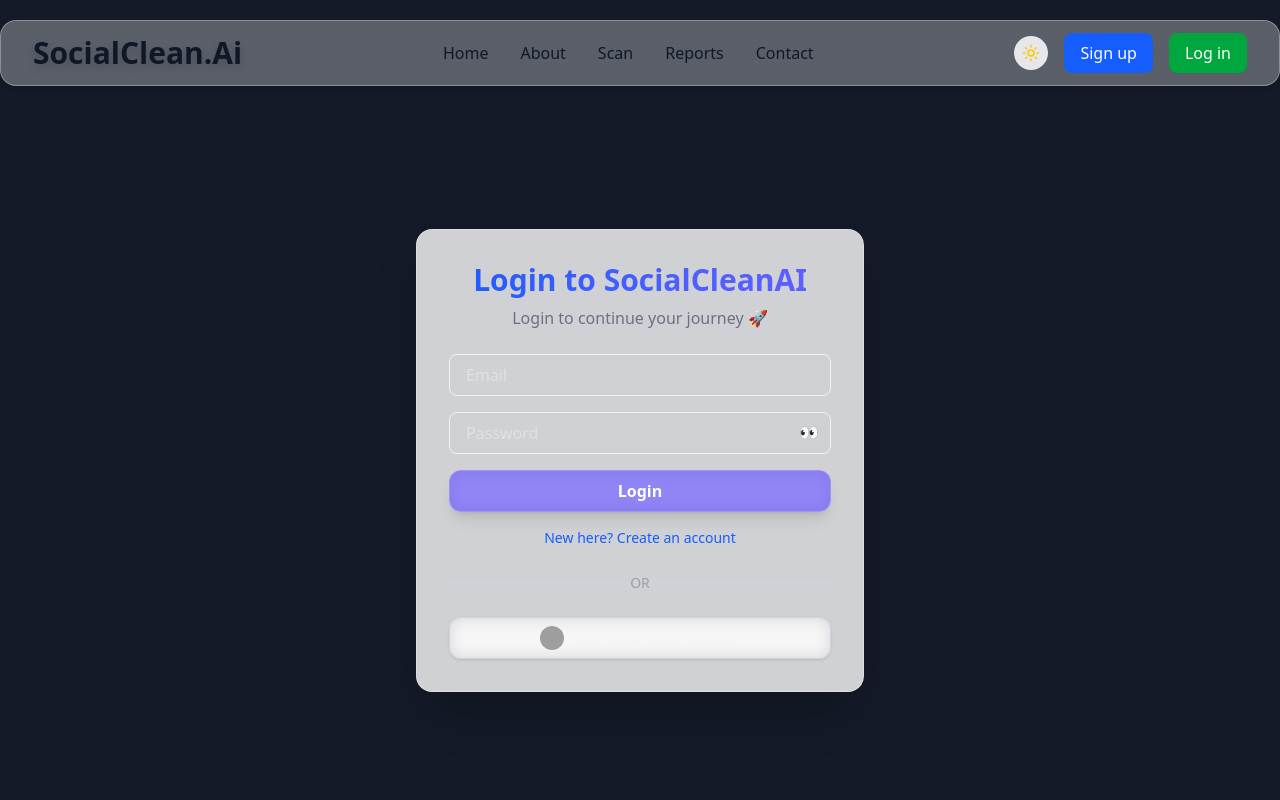
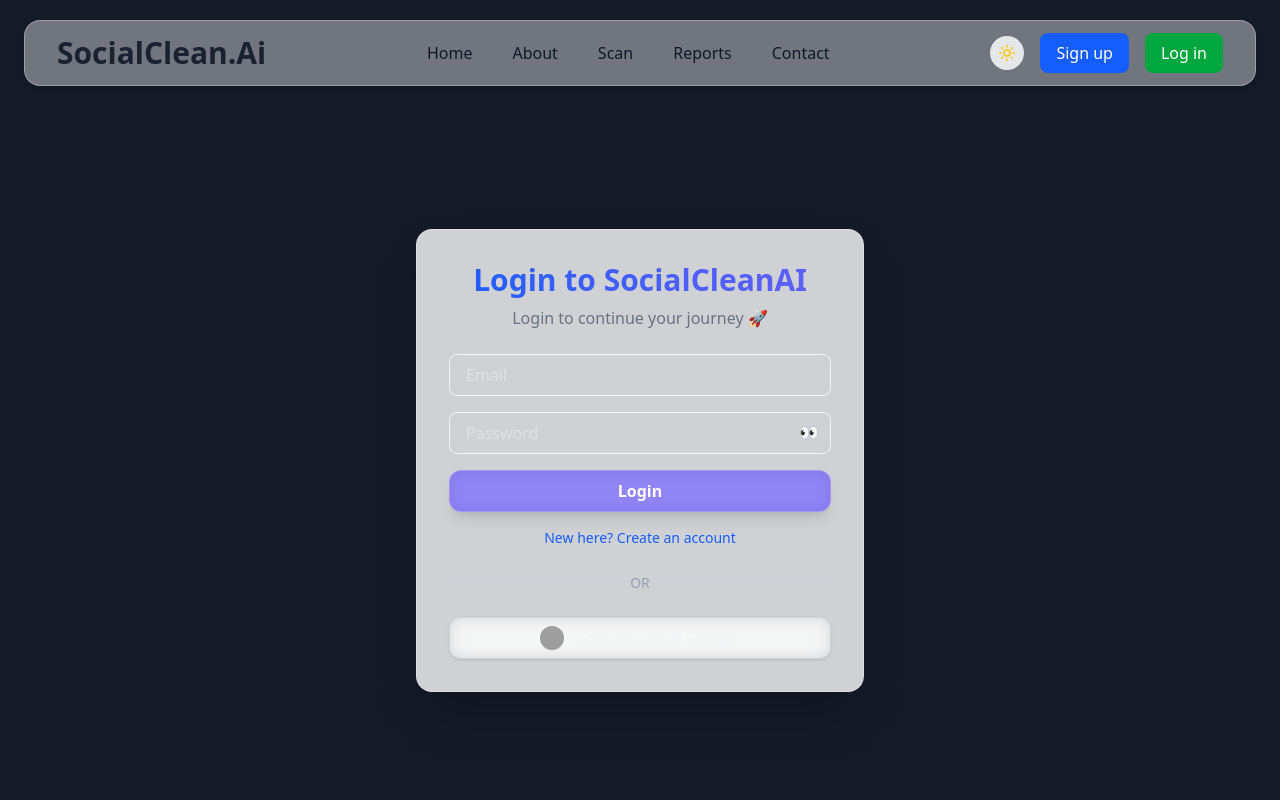
Before and after one commit to arfatkazi/SocialClean.AI, a React (Vite) app in the folder frontend/socialcleanAI/: page /login in a window 1280 px wide. Shown: the top 800 px of the page. Built offline with nearby package versions, Linux system fonts and the light colour scheme; grey boxes are pictures that could not be loaded.

Commit message:
changes into HeroCopy component and Navbar component

```diff
--- a/frontend/socialcleanAI/src/components/Homepage/HeroCopy.jsx
+++ b/frontend/socialcleanAI/src/components/Homepage/HeroCopy.jsx
@@ -46,7 +46,7 @@ const HeroCopy = () => {
   return (
     <section
       ref={ref}
-      className="relative flex flex-col items-center justify-center px-4 sm:px-10 py-28 sm:py-36 min-h-[100vh] overflow-hidden"
+      className="relative flex flex-col items-center justify-center px-4 sm:px-6 md:px-10 py-24 sm:py-28 md:py-36 min-h-[100vh] overflow-hidden mb-28 sm:mb-36"
       style={{ perspective: "1000px" }}
     >
       {/* BACKGROUND IMAGES */}
@@ -54,7 +54,7 @@ const HeroCopy = () => {
         <motion.img
           key={i}
           src="/HERO_IMG.png"
-          className={`absolute inset-0 w-full h-full object-cover mt-30 ${
+          className={`absolute inset-0 w-full h-full object-cover object-center ${
             i === 2 ? "opacity-30 mix-blend-screen" : ""
           }`}
           style={{
@@ -68,11 +68,11 @@ const HeroCopy = () => {
 
       {/* CONTENT */}
       <div
-        className="relative z-20 text-center max-w-3xl"
+        className="relative z-20 text-center max-w-[90%] sm:max-w-2xl md:max-w-3xl"
         style={{ opacity: textOpacitySpring }}
       >
         {/* HEADING */}
-        <h1 className="text-4xl sm:text-6xl -mt-60 md:text-7xl font-extrabold leading-tight text-white mb-6">
+        <h1 className="text-3xl lg:-mt-80 lg:mb-7  sm:text-5xl md:text-7xl font-extrabold leading-tight text-white mb-16 sm:mb-20 md:mb-24 mt-[-60px] sm:mt-[-100px] md:mt-[-150px]">
           {headingWords.map((word, index) => (
             <motion.span
               key={index}
@@ -92,7 +92,7 @@ const HeroCopy = () => {
 
         {/* BUTTONS */}
         <motion.div
-          className="flex flex-col sm:flex-row justify-center gap-3 sm:gap-5"
+          className="flex flex-col sm:flex-row justify-center gap-3 sm:gap-5 w-full"
           initial={{ opacity: 0, y: 30 }}
           animate={{ opacity: 1, y: 0 }}
           transition={{
@@ -108,7 +108,7 @@ const HeroCopy = () => {
               boxShadow: "0px 12px 24px rgba(99,102,241,0.4)",
             }}
             whileTap={{ scale: 0.94 }}
-            className="px-6 sm:px-8 py-3 sm:py-4 rounded-full bg-indigo-600/60 backdrop-blur-xl border border-white/20 text-white font-semibold shadow-md"
+            className="px-6 sm:px-8 py-3 sm:py-4 rounded-full bg-indigo-600/60 backdrop-blur-xl border border-white/20 text-white font-semibold shadow-md w-full sm:w-auto"
           >
             Get Started
           </motion.button>
@@ -121,7 +121,7 @@ const HeroCopy = () => {
               color: "#4f46e5",
             }}
             whileTap={{ scale: 0.94 }}
-            className="px-6 sm:px-8 py-3 sm:py-4 rounded-full border border-indigo-400/50 backdrop-blur-xl bg-white/10 text-white font-semibold"
+            className="px-6 sm:px-8 py-3 sm:py-4 rounded-full border border-indigo-400/50 backdrop-blur-xl bg-white/10 text-white font-semibold w-full sm:w-auto"
           >
             Learn More
           </motion.button>
--- a/frontend/socialcleanAI/src/components/Navbar.jsx
+++ b/frontend/socialcleanAI/src/components/Navbar.jsx
@@ -8,7 +8,7 @@ export default function Navbar() {
   const [isOpen, setIsOpen] = useState(false);
   const [isAuthenticated, setIsAuthenticated] = useState(false);
   const [menuOpen, setMenuOpen] = useState(false);
-  const [darkMode, setDarkMode] = useState(true); // default dark
+  const [darkMode, setDarkMode] = useState(true);
 
   const location = useLocation();
   const navigate = useNavigate();
@@ -21,13 +21,11 @@ export default function Navbar() {
     { to: "/contact", label: "Contact" },
   ];
 
-  // ✅ Auth state
   useEffect(() => {
     const token = localStorage.getItem("token");
     setIsAuthenticated(!!token);
   }, [location.pathname]);
 
-  // ✅ Dark mode setup (global sync)
   useEffect(() => {
     const savedTheme = localStorage.getItem("theme");
     if (savedTheme === "light") {
@@ -51,7 +49,6 @@ export default function Navbar() {
     }
   };
 
-  // ✅ Logout
   const handleLogout = () => {
     localStorage.removeItem("token");
     setIsAuthenticated(false);
@@ -69,29 +66,25 @@ export default function Navbar() {
   };
 
   return (
-    <nav className="fixed top-0 left-0 right-0 z-[1000] mt-5">
-      <div
-        className="max-w-7xl mx-auto px-3 sm:px-6 lg:px-8 py-2 sm:py-3 flex items-center justify-between
-                    bg-white/30 dark:bg-gray-800/40 backdrop-blur-lg border border-white/30 dark:border-gray-400/40
-                    rounded-xl sm:rounded-2xl transition-colors duration-500 shadow-md"
-      >
+    <nav className="fixed top-0 left-0 right-0 z-[1000] px-2 sm:px-4 md:px-6 mt-3 sm:mt-5">
+      <div className="max-w-7xl mx-auto px-3 sm:px-6 lg:px-8 py-2 sm:py-3 flex items-center justify-between bg-white/40 dark:bg-black/40 backdrop-blur-lg border border-white/30 dark:border-gray-700 rounded-2xl transition-all duration-500 shadow-md">
         {/* Logo */}
         <motion.div
           initial={{ opacity: 0 }}
           animate={{ opacity: [0.3, 1, 0.3] }}
-          transition={{ repeat: Infinity, duration: 2, ease: "easeInOut" }}
-          whileHover={{ scale: 1.1, color: "#6366f1" }}
+          transition={{ repeat: Infinity, duration: 2 }}
+          whileHover={{ scale: 1.1 }}
         >
           <Link
             to="/"
-            className="text-2xl sm:text-3xl font-bold text-gray-900 dark:text-white drop-shadow-lg"
+            className="text-xl sm:text-2xl lg:text-3xl font-bold text-gray-900 dark:text-white whitespace-nowrap"
           >
             SocialClean.Ai
           </Link>
         </motion.div>
 
-        {/* Links */}
-        <div className="hidden md:flex flex-1 justify-center space-x-8">
+        {/* Desktop Nav */}
+        <div className="hidden md:flex flex-1 justify-center gap-6 lg:gap-10">
           {navLinks.map((link) => (
             <motion.div
               key={link.to}
@@ -101,11 +94,12 @@ export default function Navbar() {
             >
               <Link
                 to={link.to}
-                className={`text-gray-900 dark:text-white font-medium transition-all duration-300 hover:text-indigo-700 dark:hover:text-indigo-400 ${
+                className={`text-sm lg:text-base font-medium transition-all duration-300 hover:text-indigo-600 dark:hover:text-indigo-400 ${
                   location.pathname === link.to
                     ? "text-indigo-600 dark:text-indigo-400 font-semibold"
-                    : ""
-                }`}
+                    : "text-gray-900 dark:text-white"
+                }
+                `}
               >
                 {link.label}
               </Link>
@@ -113,32 +107,30 @@ export default function Navbar() {
           ))}
         </div>
 
-        {/* Right Section (Desktop) */}
-        <div className="hidden md:flex items-center space-x-4">
-          {/* Toggle */}
+        {/* Desktop Right Section */}
+        <div className="hidden md:flex items-center gap-3 lg:gap-4">
           <motion.button
             onClick={toggleDarkMode}
-            whileHover={{ rotate: 15, scale: 1.1 }}
-            className="p-2 rounded-full bg-gray-200 dark:bg-gray-700 hover:bg-gray-300 dark:hover:bg-gray-600 transition"
+            whileHover={{ scale: 1.1 }}
+            className="p-2 rounded-full bg-gray-200 dark:bg-gray-700"
           >
             {darkMode ? (
-              <Sun className="text-yellow-400" size={18} />
+              <Sun size={18} className="text-yellow-400" />
             ) : (
-              <Moon className="text-gray-900" size={18} />
+              <Moon size={18} className="text-gray-900" />
             )}
           </motion.button>
 
-          {/* Auth buttons */}
           {!isAuthenticated ? (
             <>
               <Link
-                className="px-4 py-2 rounded-lg bg-blue-600 text-white font-medium hover:bg-indigo-700 transition"
+                className="px-3 lg:px-4 py-2 rounded-lg bg-blue-600 text-white text-sm lg:text-base hover:bg-indigo-700"
                 to="/signup"
               >
                 Sign up
               </Link>
               <Link
-                className="px-4 py-2 rounded-lg bg-green-600 text-white font-medium hover:bg-emerald-700 transition"
+                className="px-3 lg:px-4 py-2 rounded-lg bg-green-600 text-white text-sm lg:text-base hover:bg-emerald-700"
                 to="/login"
               >
                 Log in
@@ -148,12 +140,12 @@ export default function Navbar() {
             <div className="relative">
               <button
                 onClick={() => setMenuOpen(!menuOpen)}
-                className="flex items-center gap-2 px-4 py-2 rounded-lg bg-indigo-600 text-white font-medium hover:bg-indigo-700 transition"
+                className="flex items-center gap-2 px-4 py-2 rounded-lg bg-indigo-600 text-white hover:bg-indigo-700 text-sm lg:text-base"
               >
                 <User size={18} /> My Account
               </button>
               {menuOpen && (
-                <div className="absolute right-0 mt-2 w-40 bg-white dark:bg-gray-800 rounded-lg shadow-lg border border-gray-200 dark:border-gray-700">
+                <div className="absolute right-0 mt-2 w-40 bg-white dark:bg-gray-900 rounded-lg shadow-lg border border-gray-200 dark:border-gray-700">
                   <Link
                     to="/dashboard"
                     className="block px-4 py-2 text-sm hover:bg-gray-100 dark:hover:bg-gray-700"
@@ -173,57 +165,51 @@ export default function Navbar() {
           )}
         </div>
 
-        {/* Mobile Right Side Section */}
+        {/* Mobile Controls */}
         <div className="md:hidden flex items-center gap-3">
-          {/* Dark mode toggle beside hamburger */}
           <motion.button
             onClick={toggleDarkMode}
-            whileHover={{ rotate: 10, scale: 1.1 }}
-            className="p-2 rounded-full bg-gray-200 dark:bg-gray-700 hover:bg-gray-300 dark:hover:bg-gray-600 transition"
+            whileHover={{ scale: 1.1 }}
+            className="p-2 rounded-full bg-gray-300 dark:bg-gray-700"
           >
             {darkMode ? (
-              <Sun className="text-yellow-400" size={20} />
+              <Sun size={20} className="text-yellow-400" />
             ) : (
-              <Moon className="text-gray-900" size={20} />
+              <Moon size={20} className="text-gray-900" />
             )}
           </motion.button>
 
-          {/* Mobile Menu Button */}
           <motion.button
-            className="flex flex-col justify-center items-center w-8 h-8 relative focus:outline-none"
+            className="flex flex-col justify-center items-center w-8 h-8"
             onClick={() => setIsOpen(!isOpen)}
             initial={false}
             animate={isOpen ? "open" : "closed"}
           >
             <motion.span
+              className="absolute w-6 h-0.5 bg-gray-800 dark:bg-gray-200"
               variants={{
                 closed: { rotate: 0, y: -6 },
                 open: { rotate: 45, y: 0 },
               }}
-              transition={{ type: "spring", stiffness: 260, damping: 20 }}
-              className="absolute w-6 h-0.5 bg-gray-800 dark:bg-gray-200 rounded-full origin-center"
             />
             <motion.span
+              className="absolute w-6 h-0.5 bg-gray-800 dark:bg-gray-200"
               variants={{
                 closed: { opacity: 1, scaleX: 1 },
                 open: { opacity: 0, scaleX: 0 },
               }}
-              transition={{ duration: 0.2 }}
-              className="absolute w-6 h-0.5 bg-gray-800 dark:bg-gray-200 rounded-full origin-center"
             />
             <motion.span
+              className="absolute w-6 h-0.5 bg-gray-800 dark:bg-gray-200"
               variants={{
                 closed: { rotate: 0, y: 6 },
                 open: { rotate: -45, y: 0 },
               }}
-              transition={{ type: "spring", stiffness: 260, damping: 20 }}
-              className="absolute w-6 h-0.5 bg-gray-800 dark:bg-gray-200 rounded-full origin-center"
             />
           </motion.button>
         </div>
       </div>
 
-      {/* Mobile Menu */}
       <MobileMenu
         isOpen={isOpen}
         setIsOpen={setIsOpen}
```
